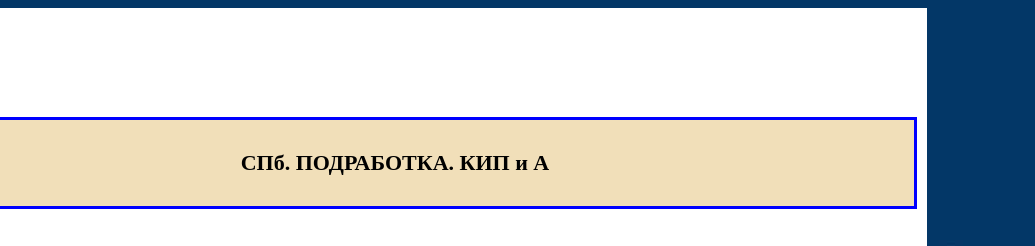
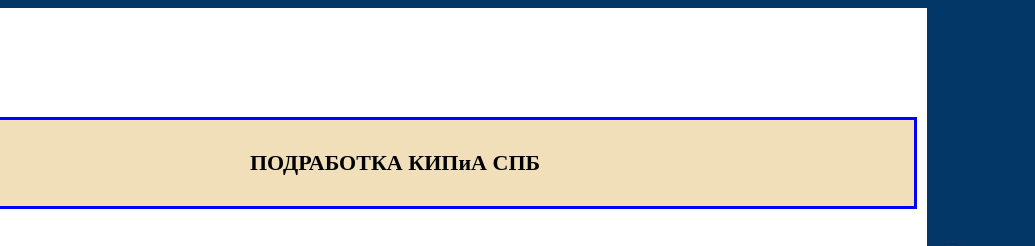
Before and after one commit to podrabotka-kipia-spb/pks.github.io, a plain HTML site: page index.html in a window 1280 px wide. Shown: the top 246 px of the page, 245-1280 px from the left. Drawn offline with Linux system fonts and the light colour scheme.

Commit message:
Изменил главный заголовок
ПОДРАБОТКА. КИПиА. СПб

```diff
--- a/index.html
+++ b/index.html
@@ -15,7 +15,7 @@
   <body>
 	<img src="img/logo.jpg">
 
-	<h1 class="hmain">СПб. ПОДРАБОТКА. КИП и А</h1>
+	<h1 class="hmain">ПОДРАБОТКА КИПиА СПБ</h1>
 		<p class="welcom"><strong>Приглашаем на подработку специалистов КИПиА<br>(Санкт-Петербург, ст. м. Елизаровская).</strong></p>
 
 	<h1>ПОДРАБОТКА БЕЗ ПОСРЕДНИКОВ</h1>
```
